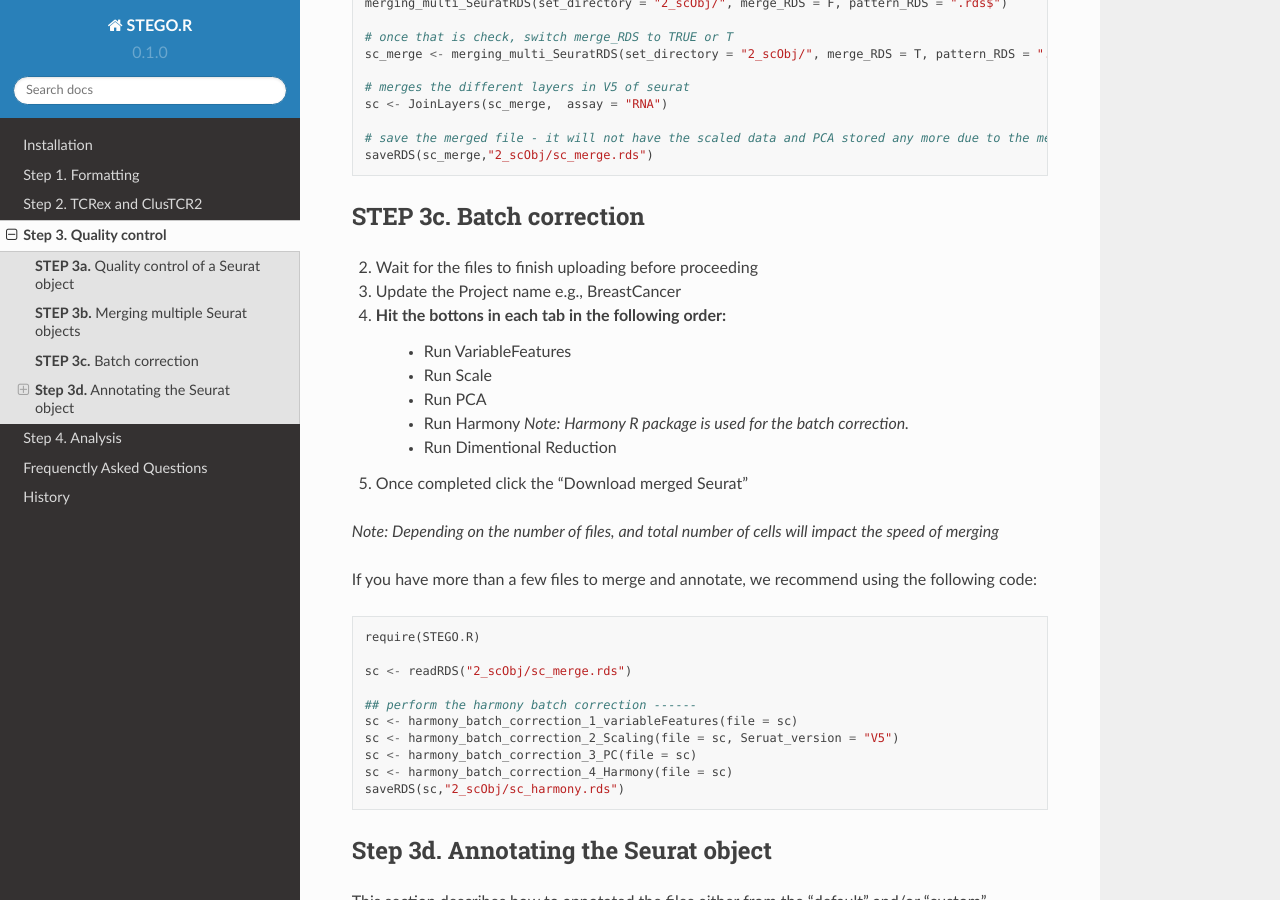
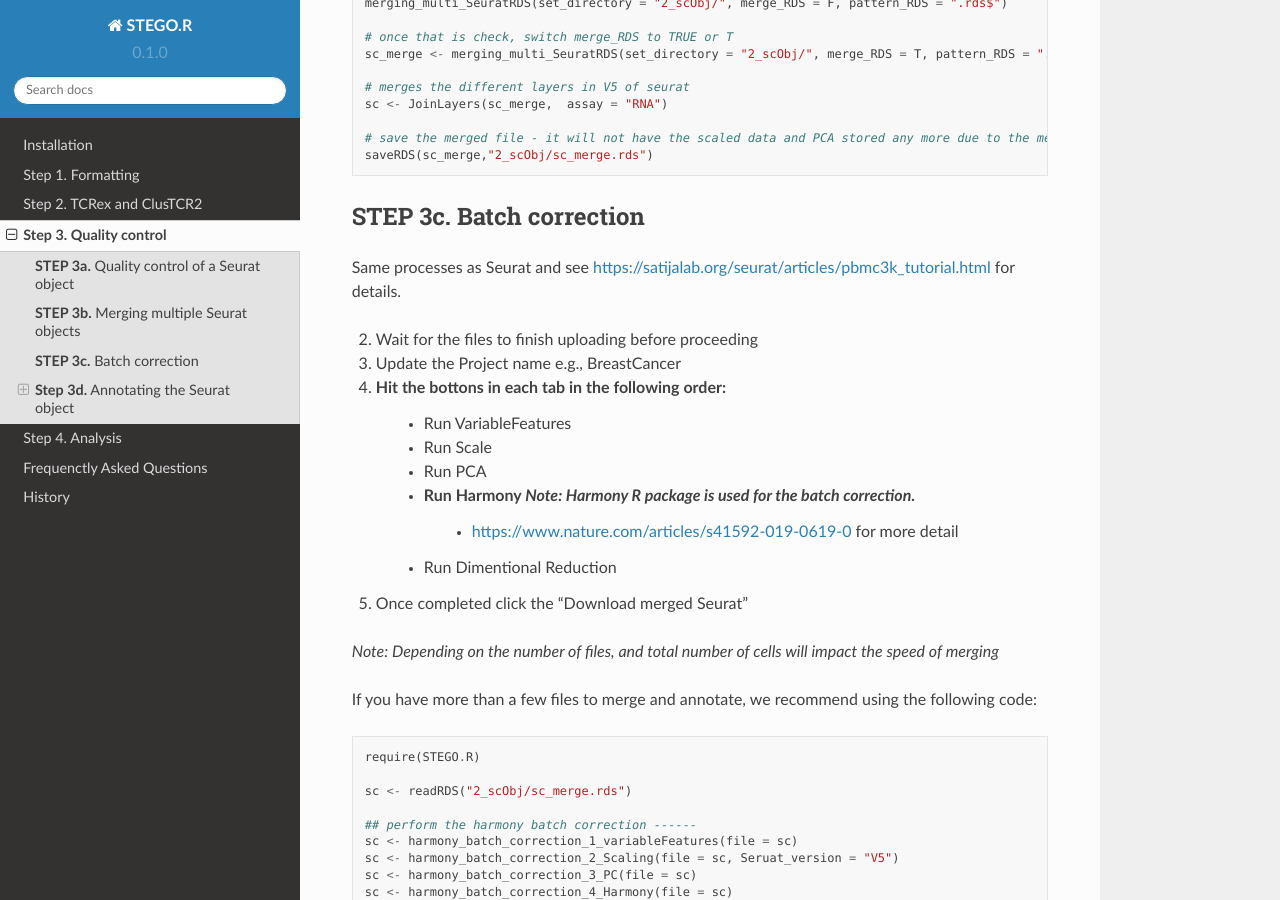
Before and after one commit to KerryAM-R/STEGOR, a Sphinx documentation site: the page built from docs/source/3.STEP3SeuratQC.rst, in a window 1280 px wide and 900 px high, scrolled down 2875 px. Built offline with Sphinx 7.4.7 and the Read the Docs theme 2.0.0, drawn with Linux system fonts in a browser that asks for light colours.

Commit message:
Update 3.STEP3SeuratQC.rst

```diff
--- a/docs/source/3.STEP3SeuratQC.rst
+++ b/docs/source/3.STEP3SeuratQC.rst
@@ -76,6 +76,8 @@
 **STEP 3c.** Batch correction
 ~~~~~~~~~~~~~~~~~~~~~~~~~~~~~~~~~~~~~~~~~~~
 
+Same processes as Seurat and see https://satijalab.org/seurat/articles/pbmc3k_tutorial.html for details.
+
 2. Wait for the files to finish uploading before proceeding
 3. Update the Project name e.g., BreastCancer
 4. Hit the bottons in each tab in the following order:
@@ -83,6 +85,7 @@
     - Run Scale
     - Run PCA
     - Run Harmony *Note: Harmony R package is used for the batch correction.*
+        * https://www.nature.com/articles/s41592-019-0619-0 for more detail
     - Run Dimentional Reduction
 
 5. Once completed click the "Download merged Seurat"
```
